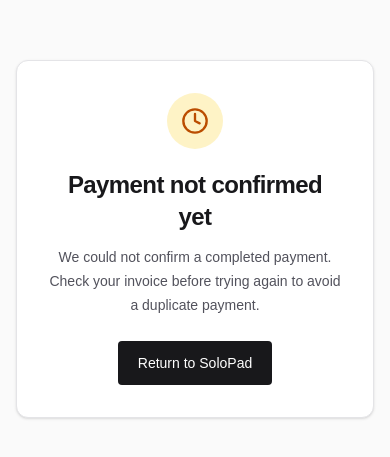
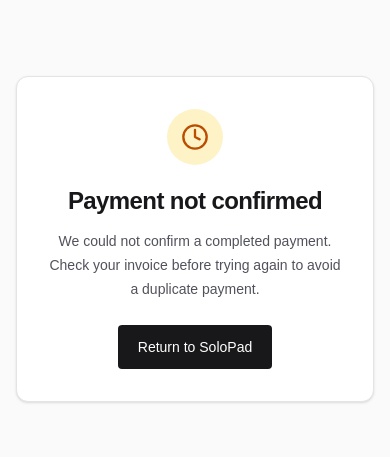
Before and after one commit to ayaturrehman/solopad.io, a Next.js app: page /payment/success in a window 390 px wide. Shown: the part 183-640 px from the top of the page. Built offline with nearby package versions, Linux system fonts and the light colour scheme; no server answers; a web font is replaced by a local one.

Commit message:
fix(ui): keep unconfirmed payment heading concise on mobile

```diff
--- a/app/payment/success/page.jsx
+++ b/app/payment/success/page.jsx
@@ -14,7 +14,7 @@ export default async function PaymentSuccessPage({ searchParams }) {
         <div className={`mx-auto mb-5 flex h-14 w-14 items-center justify-center rounded-full ${paid ? 'bg-green-100 text-green-700' : 'bg-amber-100 text-amber-700'}`}>
           <Icon className="h-7 w-7" aria-hidden="true" />
         </div>
-        <h1 className="text-2xl font-semibold tracking-tight text-zinc-900">{paid ? 'Payment successful' : 'Payment not confirmed yet'}</h1>
+        <h1 className="text-2xl font-semibold tracking-tight text-zinc-900">{paid ? 'Payment successful' : 'Payment not confirmed'}</h1>
         <p className="mt-3 text-sm leading-6 text-zinc-600">
           {paid ? 'Thank you. Your payment has been received and your invoice is updated.' : 'We could not confirm a completed payment. Check your invoice before trying again to avoid a duplicate payment.'}
         </p>
```
